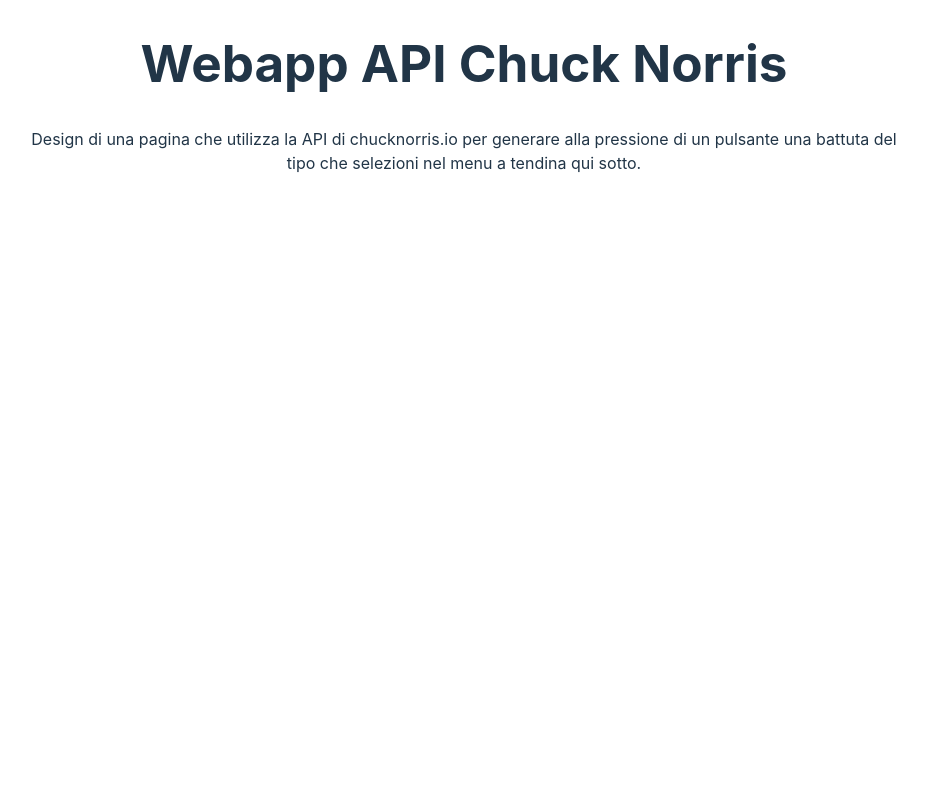
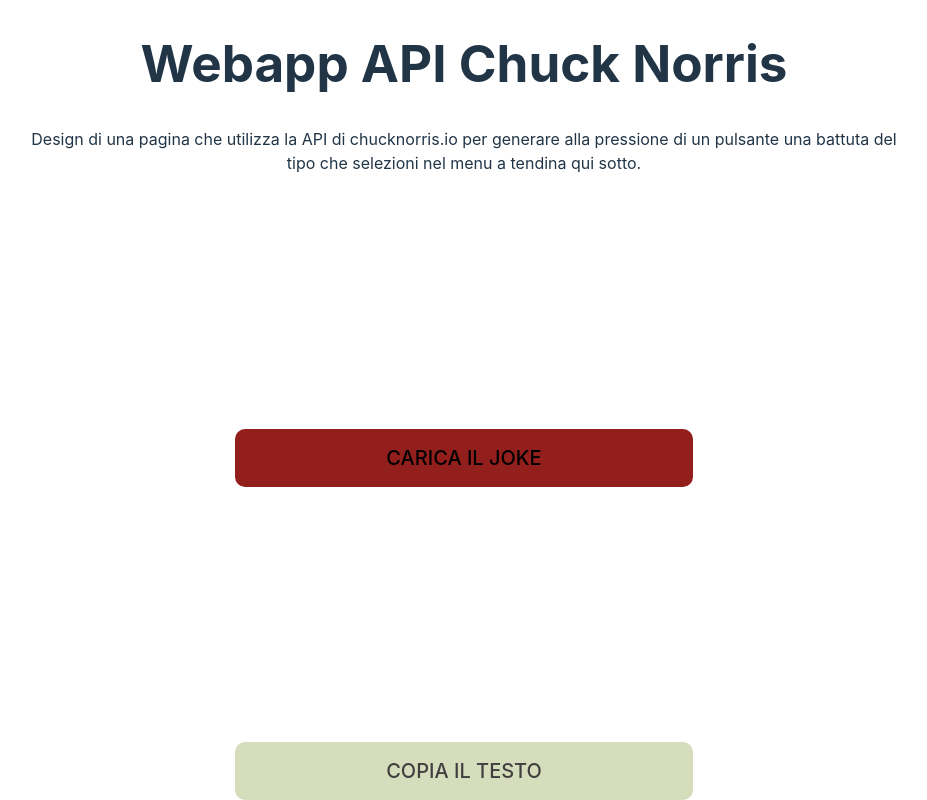
Before and after one commit to GentileLuca/Chuck-Norris2.0, a React (Vite) app: page / in a window 1280 px wide. Shown: the whole page, without its empty margins (176-1103 px from the left). Built offline with nearby package versions, Linux system fonts and the light colour scheme.

Commit message:
generati i bottoni

```diff
--- a/src/App.jsx
+++ b/src/App.jsx
@@ -25,6 +25,15 @@
         content="Design di una pagina che utilizza la API di chucknorris.io per generare alla pressione di un pulsante una battuta del tipo che selezioni nel menu a tendina qui sotto."
       />
 
+      <Button
+        content="Carica il joke"
+        variant="primary"
+      />
+
+      <Button
+        content="Copia il testo"
+        variant="copy"
+      />
 {
   /*{ joke !== "" &&
         <div id="joke">{joke}</div>
--- a/src/component/Button.jsx
+++ b/src/component/Button.jsx
@@ -1,24 +1,19 @@
 import { useState } from 'react'
 import '../styles/button.css'
 
-function Button({content, variant, clbk}) {
-
-  function renderClasses() {
-    let classes = ['Button', 'text-centre', 'd-flex', variant]
-    return classes.join(" ")
-  }
-
+function Button({content, variant/*, clbk*/}) {
+/*
   function componentClickHandler(e){
     console.log("Ho cliccato il componente")
 
     if(clbk !== undefined && variant !== "disabled"){
       clbk()
     }
-  }
+  }*/
   return (
-    <div onClick={componentClickHandler()} className={renderClasses()}>
-        {content}
-    </div>
+    <button className={variant}>
+      {content}
+    </button>
   )
 }
 
--- a/src/styles/button.css
+++ b/src/styles/button.css
@@ -1,7 +1,16 @@
-.abilited{
-    background-color: bisque;
+.primary{
+    background-color: #931f1d;
+    padding: 16px 150px;
+    border-radius: 10px;
+    text-transform: uppercase;
+    font-size: 20px;
 }
 
-.disabilited{
-    background-color: red;
+.copy{
+    background-color: #d5ddbc;
+    padding: 16px 150px;
+    border-radius: 10px;
+    text-transform: uppercase;
+    font-size: 20px;
+    color: rgb(65, 64, 64);
 }
```
